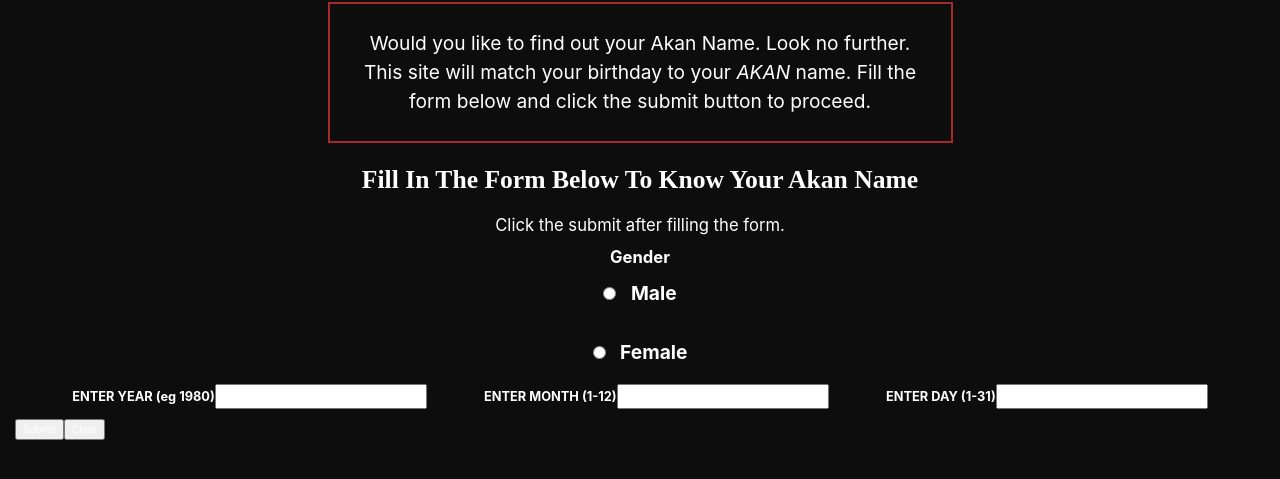
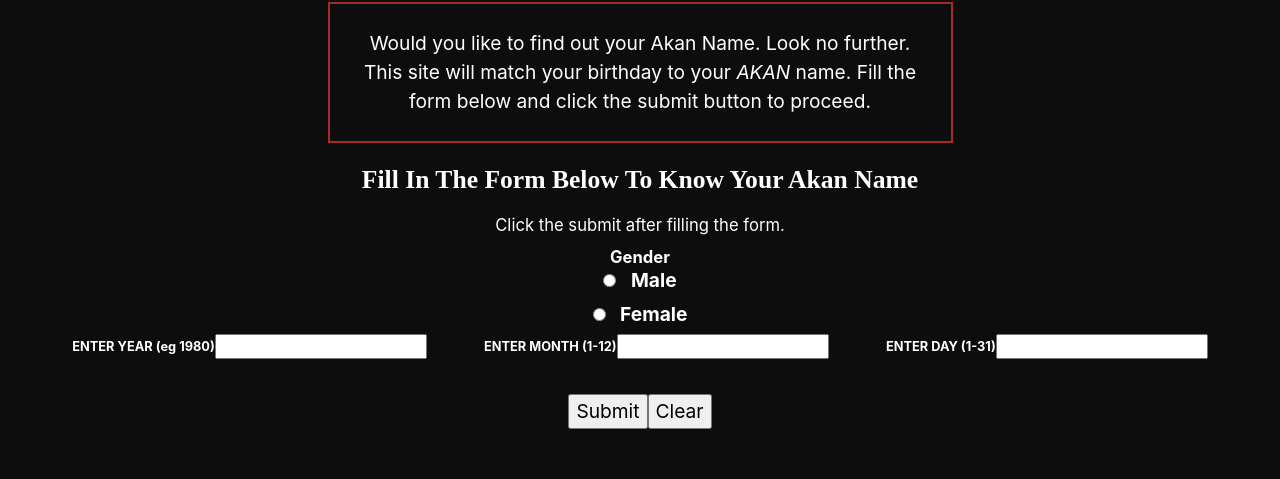
Before and after one commit to Abtez/Akan-Birthday-Name, a plain HTML site: page index.html in a window 1280 px wide. Shown: the part 117-596 px from the top of the page. Drawn offline with nearby package versions, Linux system fonts and the light colour scheme; a web font is replaced by a local one.

Commit message:
add style to submit button

```diff
--- a/index.html
+++ b/index.html
@@ -56,7 +56,7 @@
   <p>ENTER MONTH (1-12)<input type="number" value=" " name="month" id="month" size="3"></p>
   <p>ENTER YEAR (eg 1980)<input value=" " type="number" name="year" id="year" size="4"></p>
 </div>
-<p><input type="Submit" value="Submit"><input type="reset" value="Clear"></p>
+<p class="text-responsive text-center" id="submit"><input type="Submit" value="Submit"><input type="reset" value="Clear"></p>
 
 </form>
 
--- a/styles.css
+++ b/styles.css
@@ -61,15 +61,16 @@ h3{
     padding: 3%;
 }
 
+.gender-gender{
+
+}
+
 .males{
     font-size: 1.5vw;
-    padding: 1%;
 }
 
 .fe-male{
     font-size: 1.5vw;
-    padding: 1%;
-
 }
 
 .inputs{
@@ -78,5 +79,10 @@ h3{
     display: flex;
     flex-direction: row-reverse;
     justify-content: space-evenly;
+}
 
+#submit{
+    color: black;
+    font-size: 1.5vw;
+    padding: 2%;
 }
```
